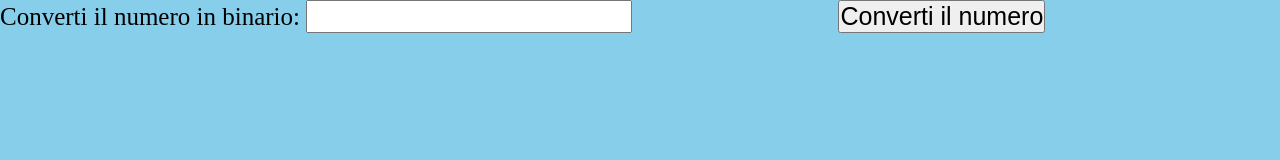
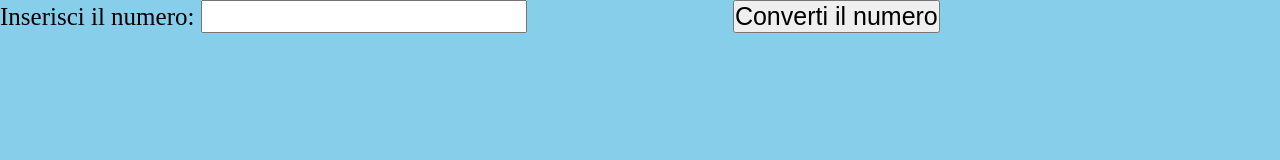
Before and after one commit to o-crii/Conversione-Binaria, a plain HTML site: page index.html in a window 1280 px wide. Drawn offline with Linux system fonts and the light colour scheme.

Commit message:
cambiati alcuni testi

```diff
--- a/index.html
+++ b/index.html
@@ -11,7 +11,7 @@
   </head>
 
   <body>
-    <label for="Num">Converti il numero in binario:</label>
+    <label for="Num">Inserisci il numero:</label>
 
     <input type="text" id="Num" />
 	<button id="Btn" onclick="AssNumero()">Converti il numero</button>
```
